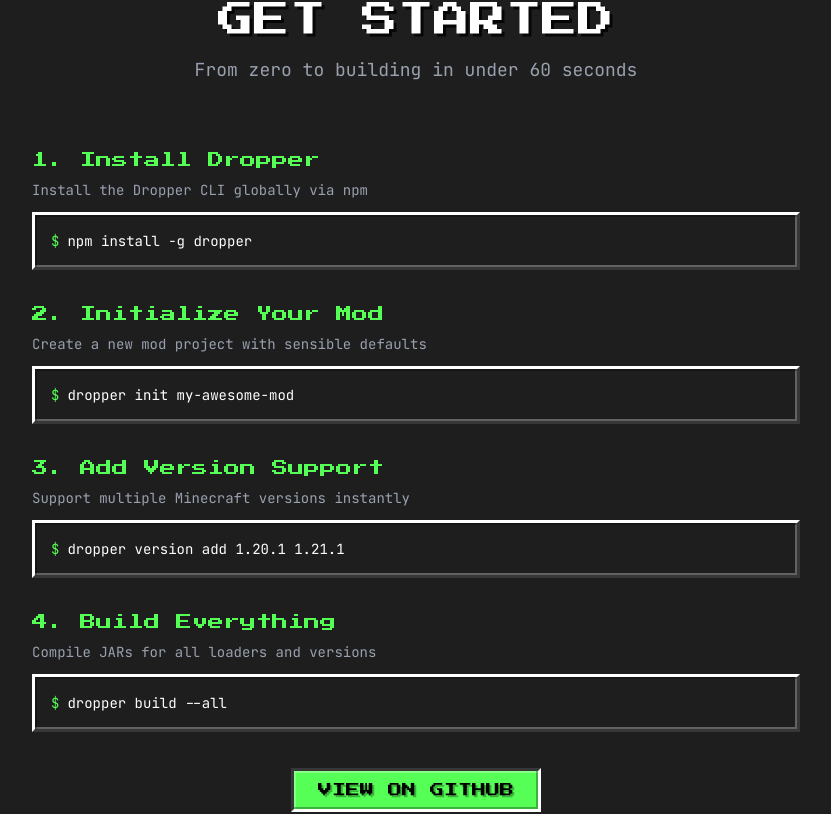
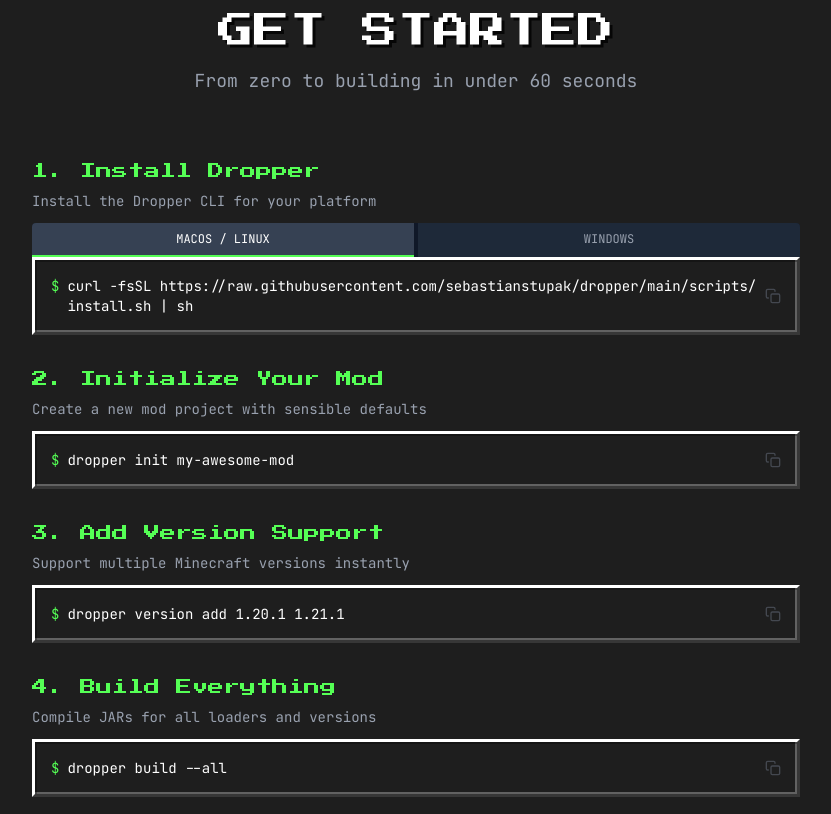
Before and after one commit to sebastianstupak/dropper, a Next.js app in the folder src/web/: page / in a window 1280 px wide. Shown: the part 1767-2581 px from the top of the page, without its empty margins (224-1055 px from the left). Built offline with nearby package versions, Linux system fonts and the light colour scheme; no server answers.

Commit message:
feat: restructure CI/CD workflows
- CI now only tests on Ubuntu for speed
- CI triggers deploy workflow on main push
- Deploy workflow checks if tag is new before proceeding
- Deploy tests installation on all platforms
- Renamed release.yml to deploy.yml for clarity

```diff
--- a/src/web/app/globals.css
+++ b/src/web/app/globals.css
@@ -61,11 +61,13 @@
   }
 
   .minecraft-button:hover {
-    filter: brightness(1.1);
+    filter: brightness(1.15);
+    transform: translateY(-1px);
   }
 
   .minecraft-button:active {
-    filter: brightness(0.9);
+    filter: brightness(0.95);
+    transform: translateY(0);
   }
 
   .minecraft-button-lime {
@@ -80,11 +82,13 @@
   }
 
   .minecraft-button-lime:hover {
-    filter: brightness(1.1);
+    filter: brightness(1.15);
+    transform: translateY(-1px);
   }
 
   .minecraft-button-lime:active {
-    filter: brightness(0.9);
+    filter: brightness(0.95);
+    transform: translateY(0);
   }
 
   .text-shadow-dark {
--- a/src/web/components/landing/Hero.tsx
+++ b/src/web/components/landing/Hero.tsx
@@ -1,5 +1,5 @@
 import { BlockButton } from "@/components/minecraft/BlockButton"
-import { CodeBlock } from "@/components/minecraft/CodeBlock"
+import { InstallTabs } from "@/components/minecraft/InstallTabs"
 import { siteConfig } from "@/lib/site-config"
 import Image from "next/image"
 
@@ -62,7 +62,7 @@
 
           {/* Quick Install */}
           <div className="max-w-2xl mx-auto space-y-4">
-            <CodeBlock code="pnpm add -g dropper" />
+            <InstallTabs />
             <div className="flex flex-col sm:flex-row gap-4 justify-center items-center">
               <BlockButton variant="stone" href={siteConfig.github.repo}>
                 <span className="flex items-center gap-2">
--- a/src/web/components/landing/Installation.tsx
+++ b/src/web/components/landing/Installation.tsx
@@ -1,12 +1,9 @@
 import { CodeBlock } from "@/components/minecraft/CodeBlock"
+import { InstallTabs } from "@/components/minecraft/InstallTabs"
 import { BlockButton } from "@/components/minecraft/BlockButton"
+import { siteConfig } from "@/lib/site-config"
 
 const steps = [
-  {
-    title: "1. Install Dropper",
-    code: "npm install -g dropper",
-    description: "Install the Dropper CLI globally via npm"
-  },
   {
     title: "2. Initialize Your Mod",
     code: "dropper init my-awesome-mod",
@@ -38,11 +35,25 @@
         </div>
 
         <div className="max-w-3xl mx-auto space-y-8">
+          {/* Step 1: Install */}
+          <div className="animate-pixelate-in">
+            <div className="mb-3">
+              <h3 className="font-[family-name:var(--font-minecraft)] text-sm sm:text-base text-minecraft-lime mb-2">
+                1. Install Dropper
+              </h3>
+              <p className="text-sm text-gray-400">
+                Install the Dropper CLI for your platform
+              </p>
+            </div>
+            <InstallTabs className="max-w-none" />
+          </div>
+
+          {/* Remaining steps */}
           {steps.map((step, index) => (
             <div
               key={step.title}
               className="animate-pixelate-in"
-              style={{ animationDelay: `${index * 100}ms` }}
+              style={{ animationDelay: `${(index + 1) * 100}ms` }}
             >
               <div className="mb-3">
                 <h3 className="font-[family-name:var(--font-minecraft)] text-sm sm:text-base text-minecraft-lime mb-2">
@@ -58,7 +69,7 @@
         </div>
 
         <div className="text-center mt-12">
-          <BlockButton variant="lime" href="https://github.com/username/dropper">
+          <BlockButton variant="lime" href={siteConfig.github.repo}>
             View on GitHub
           </BlockButton>
         </div>
--- a/src/web/components/minecraft/BlockButton.tsx
+++ b/src/web/components/minecraft/BlockButton.tsx
@@ -27,6 +27,8 @@
     "px-6 py-3",
     "font-[family-name:var(--font-minecraft)] text-xs sm:text-sm uppercase",
     "cursor-pointer select-none",
+    "transition-all duration-75",
+    "hover:brightness-110 active:brightness-90",
     variantStyles[variant],
     className
   )
--- a/src/web/components/minecraft/CodeBlock.tsx
+++ b/src/web/components/minecraft/CodeBlock.tsx
@@ -1,21 +1,58 @@
+'use client'
+
 import { cn } from "@/lib/utils"
+import { useState } from "react"
 
 interface CodeBlockProps {
   code: string
   className?: string
+  language?: 'bash' | 'powershell'
 }
 
-export function CodeBlock({ code, className }: CodeBlockProps) {
+export function CodeBlock({ code, className, language = 'bash' }: CodeBlockProps) {
+  const prompt = language === 'powershell' ? '>' : '$'
+  const [copied, setCopied] = useState(false)
+
+  const copyToClipboard = async () => {
+    try {
+      await navigator.clipboard.writeText(code)
+      setCopied(true)
+      setTimeout(() => setCopied(false), 2000)
+    } catch (err) {
+      console.error('Failed to copy:', err)
+    }
+  }
+
   return (
-    <div className={cn(
-      "bg-minecraft-darker pixel-border-inset p-4",
-      "font-mono text-sm",
-      "overflow-x-auto",
-      className
-    )}>
-      <div className="flex items-start gap-2">
-        <span className="text-minecraft-lime select-none">$</span>
-        <span className="text-white">{code}</span>
+    <div
+      onClick={copyToClipboard}
+      className={cn(
+        "bg-minecraft-darker pixel-border-inset p-4",
+        "font-mono text-sm",
+        "overflow-x-auto text-left relative group cursor-pointer",
+        "hover:brightness-110 transition-all duration-150",
+        "active:brightness-95",
+        className
+      )}
+      title="Click to copy"
+    >
+      <div className="flex items-center justify-between gap-2">
+        <div className="flex items-start gap-2 flex-1">
+          <span className="text-minecraft-lime select-none">{prompt}</span>
+          <span className="text-white break-all">{code}</span>
+        </div>
+        <div className="text-gray-500 text-xs opacity-50 group-hover:opacity-100 transition-opacity flex-shrink-0">
+          {copied ? (
+            <svg xmlns="http://www.w3.org/2000/svg" width="16" height="16" viewBox="0 0 24 24" fill="none" stroke="currentColor" strokeWidth="2" strokeLinecap="round" strokeLinejoin="round" className="text-minecraft-lime">
+              <polyline points="20 6 9 17 4 12"></polyline>
+            </svg>
+          ) : (
+            <svg xmlns="http://www.w3.org/2000/svg" width="16" height="16" viewBox="0 0 24 24" fill="none" stroke="currentColor" strokeWidth="2" strokeLinecap="round" strokeLinejoin="round">
+              <rect x="9" y="9" width="13" height="13" rx="2" ry="2"></rect>
+              <path d="M5 15H4a2 2 0 0 1-2-2V4a2 2 0 0 1 2-2h9a2 2 0 0 1 2 2v1"></path>
+            </svg>
+          )}
+        </div>
       </div>
     </div>
   )
--- /dev/null
+++ b/src/web/components/minecraft/InstallTabs.tsx
@@ -0,0 +1,59 @@
+'use client'
+
+import { useState } from "react"
+import { CodeBlock } from "./CodeBlock"
+import { siteConfig } from "@/lib/site-config"
+import { cn } from "@/lib/utils"
+
+interface InstallTabsProps {
+  className?: string
+}
+
+export function InstallTabs({ className }: InstallTabsProps) {
+  const [activeTab, setActiveTab] = useState<'unix' | 'windows'>('unix')
+
+  return (
+    <div className={cn("w-full max-w-2xl mx-auto", className)}>
+      {/* Tab buttons */}
+      <div className="flex gap-1 mb-0 bg-gray-900 rounded-t-sm overflow-hidden">
+        <button
+          onClick={() => setActiveTab('unix')}
+          className={`
+            flex-1 px-4 py-2 text-xs uppercase transition-all duration-150
+            cursor-pointer border-b-2
+            ${activeTab === 'unix'
+              ? 'bg-gray-700 text-white border-minecraft-lime'
+              : 'bg-gray-800 text-gray-400 hover:text-gray-200 hover:bg-gray-750 border-transparent'
+            }
+          `}
+        >
+          macOS / Linux
+        </button>
+        <button
+          onClick={() => setActiveTab('windows')}
+          className={`
+            flex-1 px-4 py-2 text-xs uppercase transition-all duration-150
+            cursor-pointer border-b-2
+            ${activeTab === 'windows'
+              ? 'bg-gray-700 text-white border-minecraft-lime'
+              : 'bg-gray-800 text-gray-400 hover:text-gray-200 hover:bg-gray-750 border-transparent'
+            }
+          `}
+        >
+          Windows
+        </button>
+      </div>
+
+      {/* Tab content */}
+      <div className="relative min-h-[60px]">
+        <div className="w-full">
+          {activeTab === 'unix' ? (
+            <CodeBlock code={siteConfig.install.unix} language="bash" key="unix" />
+          ) : (
+            <CodeBlock code={siteConfig.install.windows} language="powershell" key="windows" />
+          )}
+        </div>
+      </div>
+    </div>
+  )
+}
```
Also changed, not shown: src/web/components/landing/Footer.tsx (+30 -78 lines), 1 other file (tests, documents, lock files or other folders).
